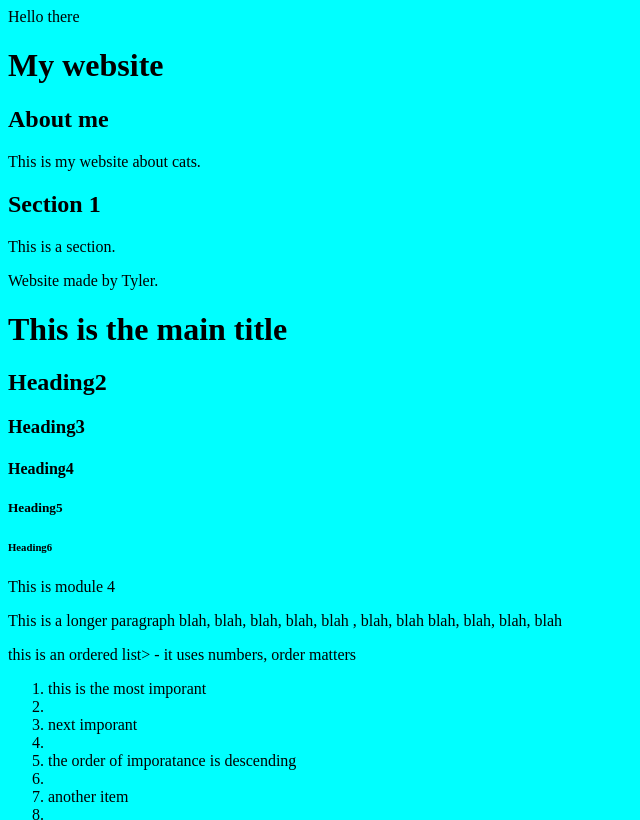
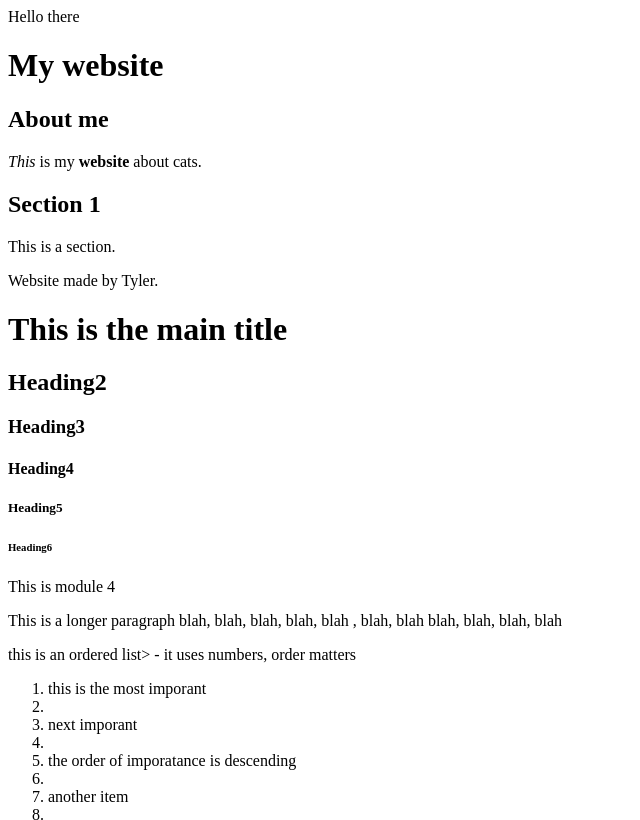
Before and after one commit to TylerCharleson/website1, a plain HTML site: page index.html in a window 1280 px wide. Shown: the top 820 px of the page, without its empty margins (0-640 px from the left). Drawn offline with Linux system fonts and the light colour scheme.

Commit message:
Update index.html

```diff
--- a/index.html
+++ b/index.html
@@ -3,8 +3,9 @@
 <head>
     <title>my website</title>
     <meta charset="utf-8">
+    <link rel="stylesheet" href="style.css">
 </head>
-    <body bgcolor="aqua">
+    <body
       <body>
         Hello there
       </body>
@@ -12,7 +13,7 @@
   <header>
     <h1>My website</h1>
     <h2>About me</h2>
-    <p>This is my website about cats.</p>
+    <p><em>This</em> is my <strong>website</strong>  about cats.</p>
   </header>
 </body>
 </header>
```
